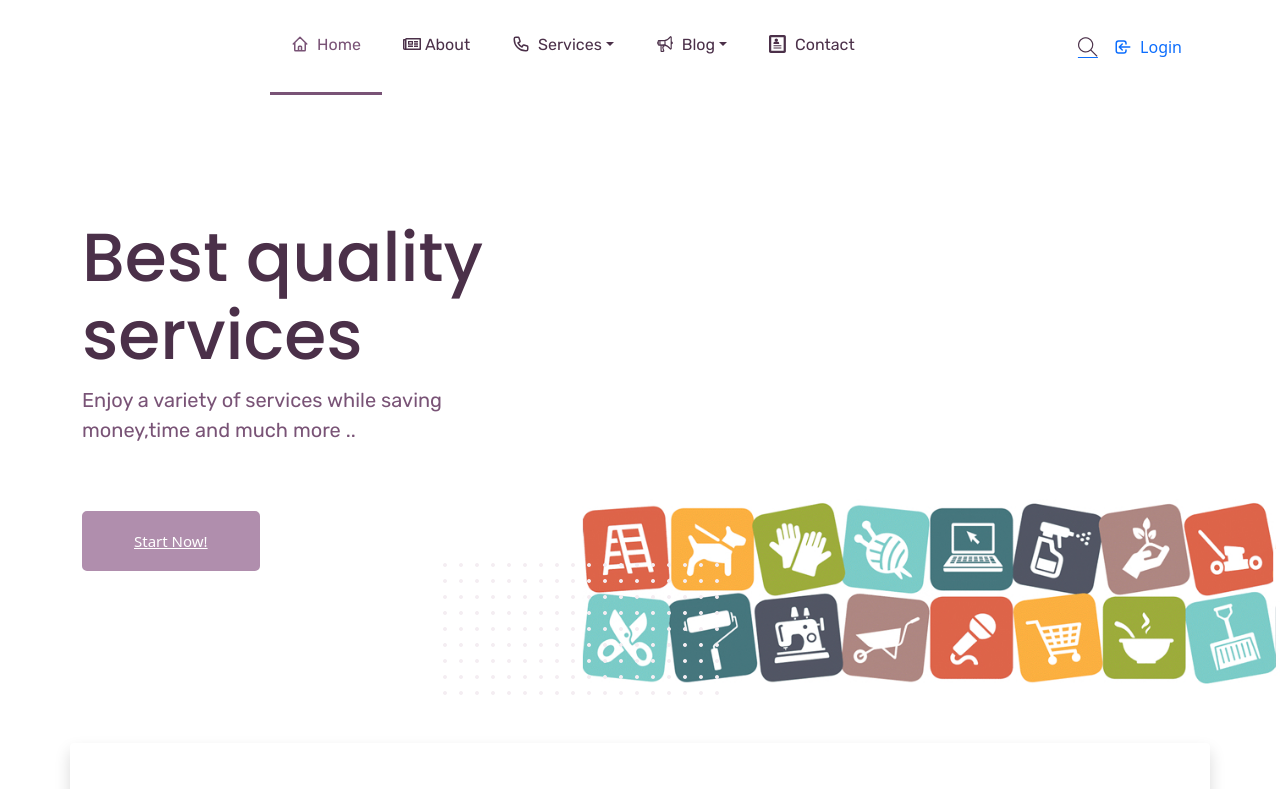
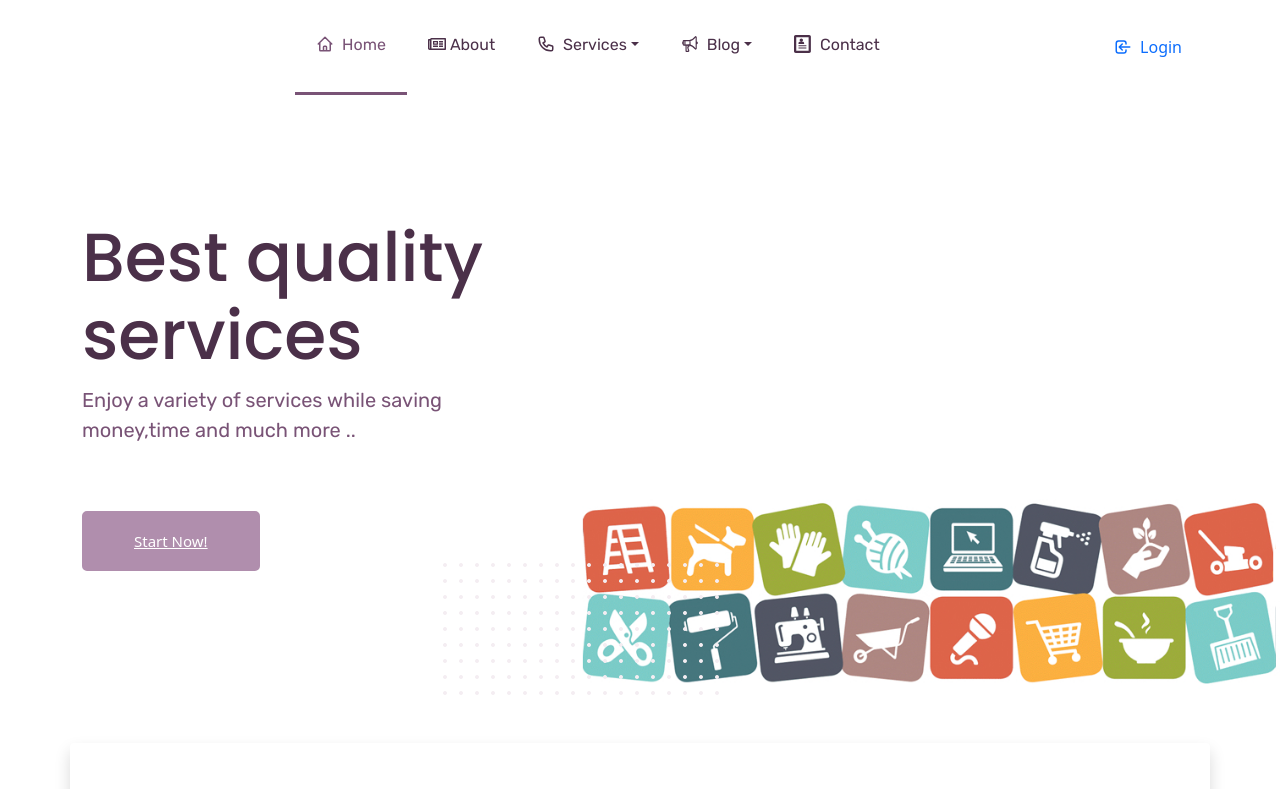
Before and after one commit to AymenBoujmil/servsec-web-application, a React (Create React App) app in the folder client/: page / in a window 1280 px wide. Shown: the top 789 px of the page. Built offline with nearby package versions, Linux system fonts and the light colour scheme; no server answers.

Commit message:
removed the annoying search logo in navbar
good enough a reason.

```diff
--- a/client/src/components/navbar/Navbar.js
+++ b/client/src/components/navbar/Navbar.js
@@ -226,9 +226,6 @@ export default function Navbar() {
 										</ul>
 									</div>
 									<div className='hearer_icon d-flex align-items-center'>
-										<a id='search_1' href='javascript:void(0)'>
-											<i className='ti-search' />
-										</a>
 										{user ?(
 											<div className='navbar-nav'>
 											<div className='nav-item dropdown'>
```
Also changed, not shown: 1 other file (tests, documents, lock files or other folders).
